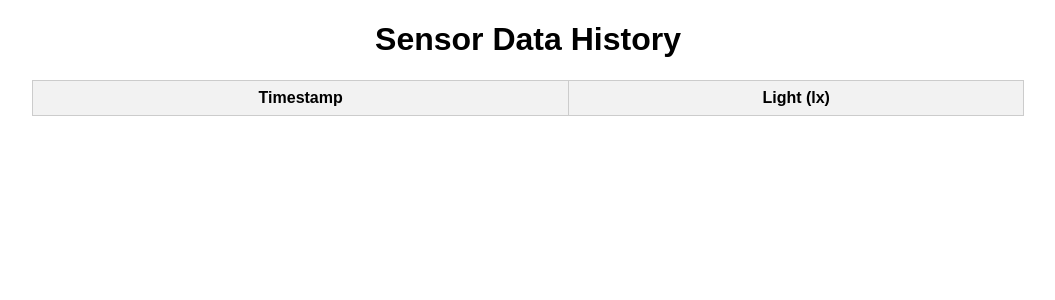
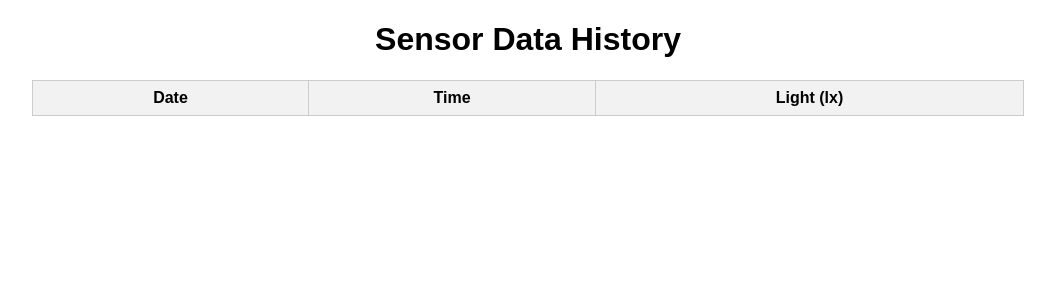
Before and after one commit to hphuc15/LightSense_IoT, a Flask app: page /history in a window 1280 px wide. Shown: the top 300 px of the page, without its empty margins (112-1167 px from the left). Run offline with Flask 3, Linux system fonts and the light colour scheme; data that the repository does not hold is empty.

Commit message:
feat: spilited timestamp to date and time field in database

```diff
--- a/database/init_db.sql
+++ b/database/init_db.sql
@@ -3,6 +3,7 @@ USE bh1750_db;
 
 CREATE TABLE IF NOT EXISTS data (
     id INT AUTO_INCREMENT PRIMARY KEY,
-    timestamp TIMESTAMP DEFAULT CURRENT_TIMESTAMP,
-    lux FLOAT
+    date DATE DEFAULT CURRENT_DATE,
+    time TIME DEFAULT CURRENT_TIME,
+    light FLOAT
 )
--- a/server/app.py
+++ b/server/app.py
@@ -23,10 +23,7 @@ def receive_data():
     if not new_data:
         return '{"status": "record failed"}', 400
 
-    record = {
-        "timestamp": datetime.now(timezone.utc),
-        "light": new_data["light"]
-    }
+    light = new_data["light"]
 
     with mysql.connector.connect(
         host = "localhost",
@@ -35,8 +32,8 @@ def receive_data():
         database = DB_NAME
     ) as conn:
         with conn.cursor() as curs:
-            insert_query = "INSERT INTO data (timestamp, light) VALUES (%s, %s)"
-            insert_query_argument = (record["timestamp"], record["light"])
+            insert_query = "INSERT INTO data (light) VALUES (%s)"
+            insert_query_argument = (light,)
             curs.execute(insert_query, insert_query_argument)
             conn.commit()
 
@@ -51,7 +48,7 @@ def get_data():
         database = DB_NAME
     ) as conn:
         with conn.cursor(dictionary = True) as curs:
-            select_query = "SELECT timestamp, light FROM data ORDER BY timestamp DESC"
+            select_query = "SELECT date, time, light FROM data ORDER BY date DESC, time DESC"
             curs.execute(select_query)
             records = curs.fetchall()
 
--- a/server/templates/data.html
+++ b/server/templates/data.html
@@ -30,12 +30,14 @@
     <h1>Sensor Data History</h1>
     <table>
         <tr>
-            <th>Timestamp</th>
+            <th>Date</th>
+            <th>Time</th>
             <th>Light (lx)</th>
         </tr>
         {% for record in records %}
         <tr>
-            <td>{{ record.timestamp }}</td>
+            <td>{{ record.date }}</td>
+            <td>{{ record.time }}</td>
             <td>{{ record.light }}</td>
         </tr>
         {% endfor %}
```
